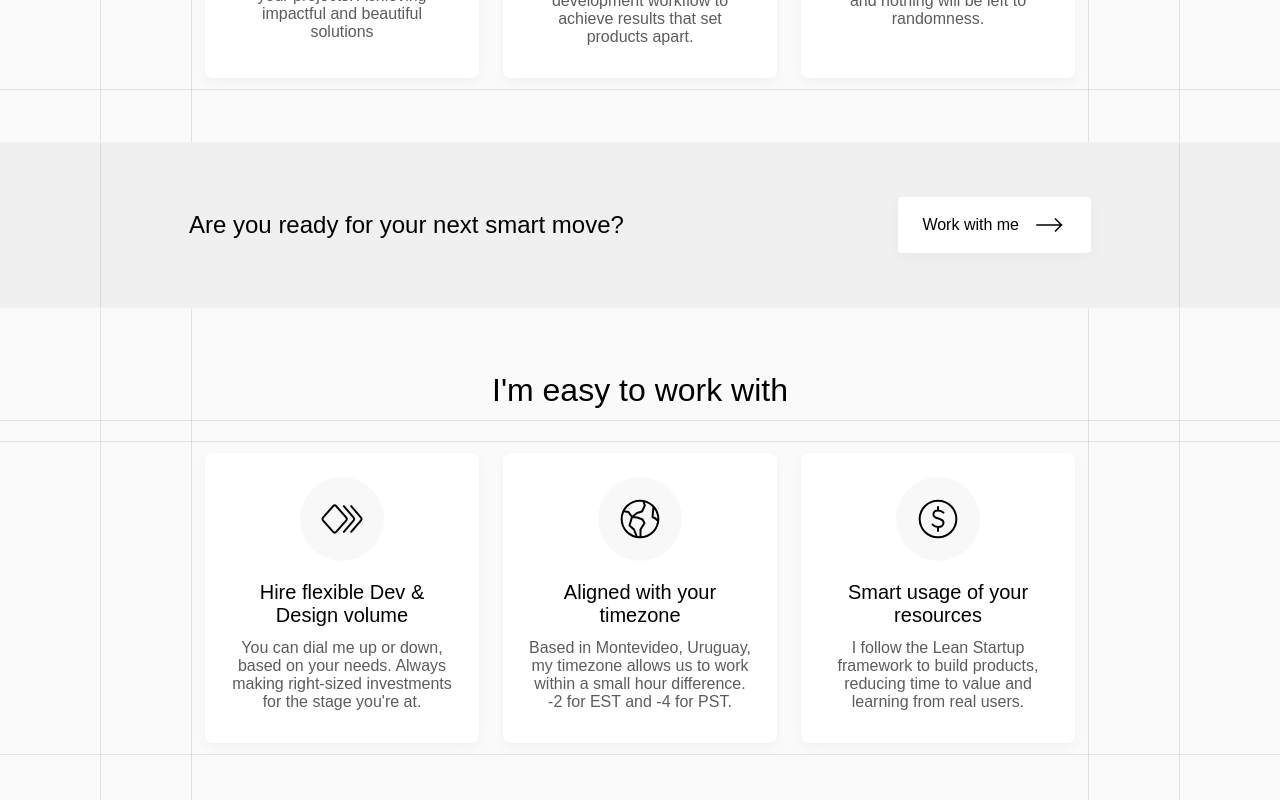
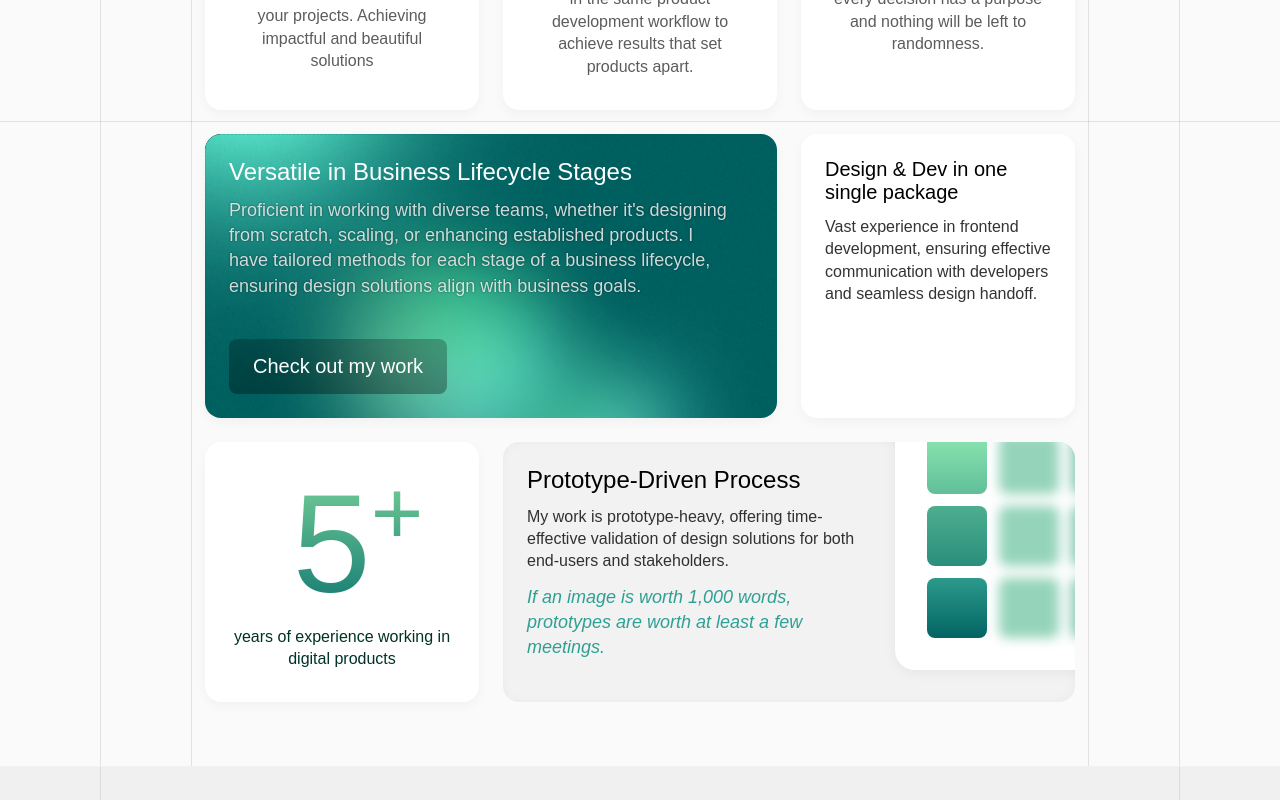
Before and after one commit to notnxcho/ninen-website, a React (Create React App) app: page / in a window 1280 px wide. Shown: the part 1180-1980 px from the top of the page. Built offline with nearby package versions, Linux system fonts and the light colour scheme.

Commit message:
added bento grid

```diff
--- /dev/null
+++ b/src/components/bentoGrid/BentoGrid.jsx
@@ -0,0 +1,37 @@
+import './BentoGridStyles.scss'
+
+const BentoGrid = () => {
+    return (
+        <div className="bento-grid">
+            <div className="card large primary">
+                <div className='title'>Versatile in Business Lifecycle Stages</div>
+                <p>Proficient in working with diverse teams, whether it's designing from scratch, scaling, or enhancing established products. I have tailored methods for each stage of a business lifecycle, ensuring design solutions align with business goals.</p>
+                <div className='cta'>Check out my work</div>
+                <div className="bg-highlight"/>
+                <div className="bg-highlight second-highlight"/>
+            </div>
+            <div className="card">
+                <div className='title'>Design & Dev in one single package</div>
+                <p>Vast experience in frontend development, ensuring effective communication with developers and seamless design handoff.</p>
+            </div>
+            <div className="card center-display">
+                <div className='title'>5<span>+</span></div>
+                <p>years of experience working in digital products</p>
+            </div>
+            <div className="card large secondary">
+                <div className="info">
+                    <div className='title'>Prototype-Driven Process</div>
+                    <p>My work is prototype-heavy, offering time-effective validation of design solutions for both end-users and stakeholders.</p>
+                    <p className="highlight">If an image is worth 1,000 words, prototypes are worth at least a few meetings.</p>
+                </div>
+                <div className="prototype-widget">
+                    <div className="item"></div>
+                    <div className="item"></div>
+                    <div className="item"></div>
+                </div>
+            </div>
+        </div>
+    )
+}
+
+export default BentoGrid
--- /dev/null
+++ b/src/components/bentoGrid/BentoGridStyles.scss
@@ -0,0 +1,275 @@
+.bento-grid {
+  display: grid;
+  grid-template-columns: repeat(3, 1fr);
+  gap: 24px;
+  margin-top: -20px;
+  padding: 0 88px;
+  z-index: 4;
+  @media (max-width: 1200px) {
+    padding: 0 24px;
+    grid-template-columns: repeat(2, 1fr);
+  }
+  @media (max-width: 820px) {
+    padding: 0px;
+    grid-template-columns: 1fr;
+  }
+  .card {
+    background-color: #fff;
+    border-radius: 16px;
+    padding: 24px;
+    box-shadow: 0px 4px 12px 0px rgba(0, 0, 0, 0.04);
+    display: flex;
+    flex-direction: column;
+    &.large {
+      overflow: hidden;
+      position: relative;
+      grid-column: span 2;
+
+      @media (max-width: 820px) {
+        grid-column: span 1;
+        grid-row: span 1;
+      }
+    }
+    .title {
+      font-size: 20px;
+      font-weight: 500;
+      margin-bottom: 12px;
+      color: #000000;
+    }
+    p {
+      font-size: 16px;
+      color: rgba(0, 0, 0, 0.8);
+      margin: 0px;
+      line-height: 1.4;
+      &.highlight {
+        color: #2ea093;
+        font-weight: 500;
+        margin-top: 12px;
+        font-style: italic;
+        font-size: 18px;
+      }
+    }
+    &.primary {
+      background-color: #006161;
+      background-image: url('../../assets/primary-bento-bg.png');
+      background-size: cover;
+      background-position: center;
+      color: white;
+      .title {
+        font-size: 24px;
+        color: #fff;
+        z-index: 2;
+      }
+      p {
+        font-size: 18px;
+        font-weight: 300;
+        color: rgba(255, 255, 255, 0.8);
+        margin-right: 16px;
+        z-index: 2;
+        text-shadow: 0 0 2px rgba(0, 0, 0, 0.5);
+      }
+      .bg-highlight {
+        position: absolute;
+        top: 170px;
+        left: -80px;
+        border-radius: 50%;
+        height: 270px;
+        width: 300px;
+        mix-blend-mode: plus-lighter;
+        background-color: #9AE7B8;
+        z-index: 1;
+        filter: blur(90px);
+        transform-origin: 400px -90px;
+        animation: infinite-rotate 32s linear infinite;
+        &.second-highlight {
+          top: -40px;
+          right: -40px;
+          left: unset;
+          transform-origin: -300px 90px;
+          width: 180px;
+          filter: blur(70px);
+          opacity: 0.8;
+          animation: infinite-rotate 24s linear infinite reverse;
+        }
+      }
+    }
+    &.center-display {
+      align-items: center;
+      justify-content: center;
+      text-align: center;
+      padding: 32px 24px;
+      .title {
+        background-image: linear-gradient(to top, #0F7770, #76CF98);
+        background-clip: text;
+        -webkit-background-clip: text;
+        -webkit-text-fill-color: transparent;
+        font-size: 140px;
+        font-weight: 500;
+        line-height: 1;
+        margin-left: 32px;
+        span {
+          line-height: 0;
+          font-size: 90px;
+          vertical-align: super;
+        }
+      }
+      p {
+        color: #003227;
+      }
+      @media (max-width: 820px) {
+        flex-direction: row-reverse;
+        align-items: center;
+        .title {
+          font-size: 100px;
+          margin: 0px;
+          margin-left: 20px;
+          margin-right: 44px;
+          span {
+            font-weight: 600;
+            font-size: 60px;
+          }
+        }
+        p {
+          font-size: 14px;
+          max-width: 120px;
+          text-align: right;
+        }
+      }
+    }
+    &.secondary {
+      background-color: #f2f2f2;
+      box-shadow: inset 0px 0px 16px -6px rgba(0, 0, 0, 0.08);
+      align-items: center;
+      padding-right: 24px;
+      .info {
+        display: flex;
+        flex-direction: column;
+        padding-right: 180px;
+      }
+      .title {
+        font-size: 24px;
+      }
+      @media (max-width: 610px) {
+        .info {
+          padding-right: 0px;
+          padding-bottom: 244px;
+          .title {
+            font-size: 20px;
+          }
+        }
+        .prototype-widget {
+          right: 50%;
+          transform: translateX(50%);
+          bottom: calc(-268px + 244px - 12px);
+          width: calc(100% - 64px);
+          min-width: 240px;
+        }
+      }
+    }
+
+    .cta {
+      background-image: linear-gradient(to bottom, rgba(0,0,0,0.24), rgba(0,0,0,0.32));
+      color: white;
+      padding: 16px 24px;
+      border-radius: 8px;
+      cursor: pointer;
+      font-size: 20px;
+      font-weight: 500;
+      align-self: flex-start;
+      margin-top: 40px;
+      transition: transform 0.2s cubic-bezier(0.075, 0.82, 0.165, 1);
+      z-index: 2;
+      &:hover {
+        transform: translateY(-2px);
+        background: rgba(0,0,0,0.2);
+      }
+    }
+    .prototype-widget {
+      position: absolute;
+      flex-shrink: 0;
+      width: 300px;
+      display: flex;
+      bottom: 32px;
+      right: calc(-300px + 180px);
+      flex-direction: column;
+      // align-items: center;
+      // justify-content: center;
+      max-height: 268px;
+      overflow: hidden;
+      padding: 32px;
+      border-radius: 20px;
+      box-shadow: 0px 2px 14px 0px rgba(0,0,0,0.06);
+      background-color: #fff;
+      gap: 12px;
+      animation: correctJustify calc(3.6 * 6)s infinite;
+      .item {
+        height: 60px;
+        flex-grow: 1;
+        flex-shrink: 0;
+        width: 100%;
+        border-radius: 8px;
+        background-color: #006161;
+        animation: prototype 3.6s ease-in-out infinite alternate;
+        &:nth-child(1) {
+          background: linear-gradient(to bottom, #8CE6B0, #60BF99);
+        }
+        &:nth-child(2) {
+          background: linear-gradient(to bottom, #4DAE8F, #2A8E7C);
+        }
+        &:nth-child(3) {
+          background: linear-gradient(to bottom, #2C9A8B, #036463);
+        }
+      }
+    }
+  }
+}
+
+@keyframes prototype {
+  0% {
+    width: 60px;
+    height: 60px;
+    box-shadow: 72px 0px 12px 0px #60BF99aa, 144px 0px 12px 0px #4DAE8Faa, 216px 0px 12px 0px #2C9A8Baa;
+  }
+  15% {
+    width: 60px;
+    height: 60px;
+    box-shadow: 72px 0px 12px 0px #60BF99aa, 144px 0px 12px 0px #4DAE8Faa, 216px 0px 12px 0px #2C9A8Baa;
+  }
+  35% {
+    height: 60px;
+    width: 60px;
+    box-shadow: 0px 0px 12px 0px #60BF9900, 0px 0px 12px 0px #4DAE8F00, 0px 0px 12px 0px #2C9A8B00;
+  }
+  55% {
+    height: 60px;
+    width: 100%;
+  }
+  80% {
+    width: 100%;
+    height: calc(54*3px + 24px);
+  }
+  100% {
+    width: 100%;
+    height: calc(54*3px + 24px);
+  }
+}
+@keyframes correctJustify {
+  33% {
+    justify-content: flex-start;
+  }
+  66% {
+    justify-content: center;
+  }
+  99% {
+    justify-content: flex-end;
+  }
+}
+
+@keyframes infinite-rotate {
+  0% {
+    transform: rotate(0deg);
+  }
+  100% {
+    transform: rotate(360deg);
+  }
+}
--- a/src/components/perkCards/perkCardStyles.scss
+++ b/src/components/perkCards/perkCardStyles.scss
@@ -18,10 +18,11 @@
         padding: 24px;
         padding-bottom: 32px;
         background-color: #FFF;
-        border-radius: 8px;
+        border-radius: 16px;
         flex-grow: 1;
         align-items: center;
         gap: 12px;
+        line-height: 1.4;
         text-align: center;
         transition: all 0.6s cubic-bezier(0.075, 0.82, 0.165, 1);
         box-shadow: 0px 4px 12px 0px rgba(0, 0, 0, 0.04);
--- a/src/pages/Home/Home.jsx
+++ b/src/pages/Home/Home.jsx
@@ -17,6 +17,7 @@ import ContainerBannerWrap from '../../components/containerBannerWrap/containerB
 import SplashLogo from '../../components/splashLogo/SplashLogo';
 import { getStartedClick, scrollToSection } from '../../customHooks';
 import Owner from '../../components/owner/owner';
+import BentoGrid from '../../components/bentoGrid/BentoGrid';
 
 
 const Home = () => {
@@ -75,6 +76,7 @@ const Home = () => {
                         <div className="horizontal-brand-line" style={{bottom: -12}}/>
                     </div>
                     <PerkCards/>
+                    <BentoGrid/>
                 </div>
             </div>
             <CtaBannerSection
--- a/src/pages/Home/HomeStyles.scss
+++ b/src/pages/Home/HomeStyles.scss
@@ -182,5 +182,8 @@
         gap: 44px;
         padding-top: 64px;
         padding-bottom: 64px;
+        @media (max-width: 440px) {
+            padding: 44px 8px;
+        }
     }
 }
```
Also changed, not shown: src/assets/primary-bento-bg.png (added).
